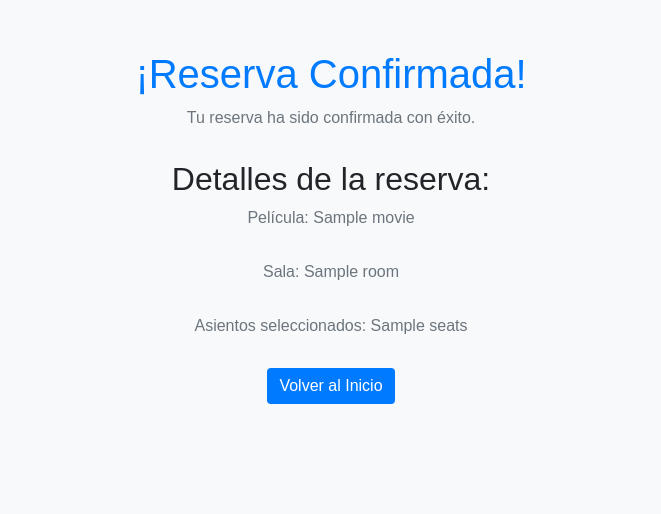
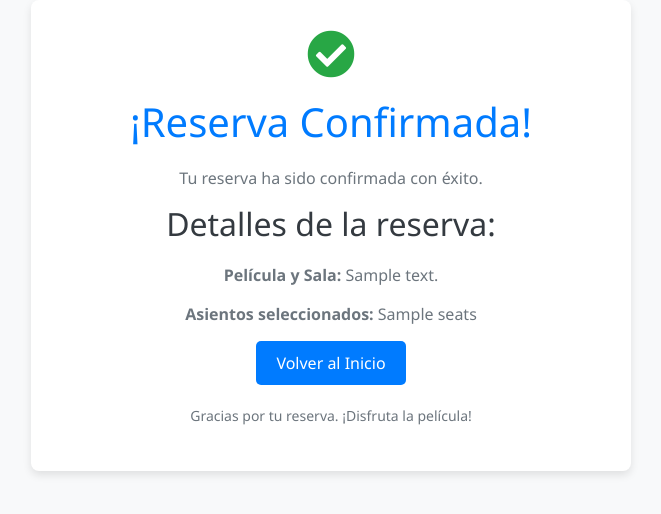
Before and after one commit to TatianaHoyos/Reserva-para-cine, a Flask app: template app/web/templates/reserva_confirmada.html in a window 1280 px wide. Shown: the top 514 px of the page, without its empty margins (309-970 px from the left). Run offline with Flask 3, Linux system fonts and the light colour scheme; the template is opened without the code that fills it: most values are stand-ins (such as "Sample title", 1, 10 or a date in 2020); some libraries are stand-ins or nearby versions.

Commit message:
se creo la ultima interfaz con los datos correspondientes

```diff
--- a/app/web/templates/reserva_confirmada.html
+++ b/app/web/templates/reserva_confirmada.html
@@ -5,40 +5,71 @@
     <meta name="viewport" content="width=device-width, initial-scale=1.0">
     <title>Reserva Confirmada</title>
     <link rel="stylesheet" href="https://stackpath.bootstrapcdn.com/bootstrap/4.5.2/css/bootstrap.min.css">
+    <link rel="stylesheet" href="https://cdnjs.cloudflare.com/ajax/libs/font-awesome/5.15.3/css/all.min.css">
     <style>
         body {
             background-color: #f8f9fa;
-            font-family: Arial, sans-serif;
+            font-family: 'Segoe UI', Tahoma, Geneva, Verdana, sans-serif;
         }
         .container {
             max-width: 600px;
             margin: 0 auto;
             padding-top: 50px;
             text-align: center;
+            background-color: #fff;
+            border-radius: 8px;
+            box-shadow: 0 4px 8px rgba(0, 0, 0, 0.1);
+            padding: 30px;
         }
         h1 {
             color: #007bff;
+            margin-bottom: 20px;
+        }
+        .icon {
+            font-size: 48px;
+            color: #28a745;
+            margin-bottom: 20px;
+        }
+        h2 {
+            color: #343a40;
+            margin-bottom: 20px;
         }
         p {
             color: #6c757d;
-            margin-bottom: 30px;
+            margin-bottom: 15px;
         }
         .btn {
             background-color: #007bff;
             color: #fff;
             border: none;
+            padding: 10px 20px;
+            border-radius: 5px;
+            font-size: 16px;
+            cursor: pointer;
+            transition: background-color 0.3s;
+        }
+        .btn:hover {
+            background-color: #0056b3;
+        }
+        .footer {
+            margin-top: 20px;
+            color: #adb5bd;
+            font-size: 14px;
         }
     </style>
 </head>
 <body>
     <div class="container">
+        <i class="fas fa-check-circle icon"></i>
         <h1>¡Reserva Confirmada!</h1>
         <p>Tu reserva ha sido confirmada con éxito.</p>
         <h2>Detalles de la reserva:</h2>
-        <p>Película: {{ movie }}</p>
-        <p>Sala: {{ room }}</p>
-        <p>Asientos seleccionados: {{ seats }}</p>
+        <p><strong>Película y Sala:</strong> {{ function_text }}</p>
+        <p><strong>Asientos seleccionados:</strong> {{ seats }}</p>
         <button class="btn" onclick="window.location.href='/';">Volver al Inicio</button>
+        <div class="footer">
+            <p>Gracias por tu reserva. ¡Disfruta la película!</p>
+        </div>
     </div>
 </body>
 </html>
```
Also changed, not shown: app/controllers/reservation_controller.py (+30 -1 lines), app/web/static/js/scripts.js (+22 -1 lines), app/web/templates/reserva.html (+45 -4 lines).
